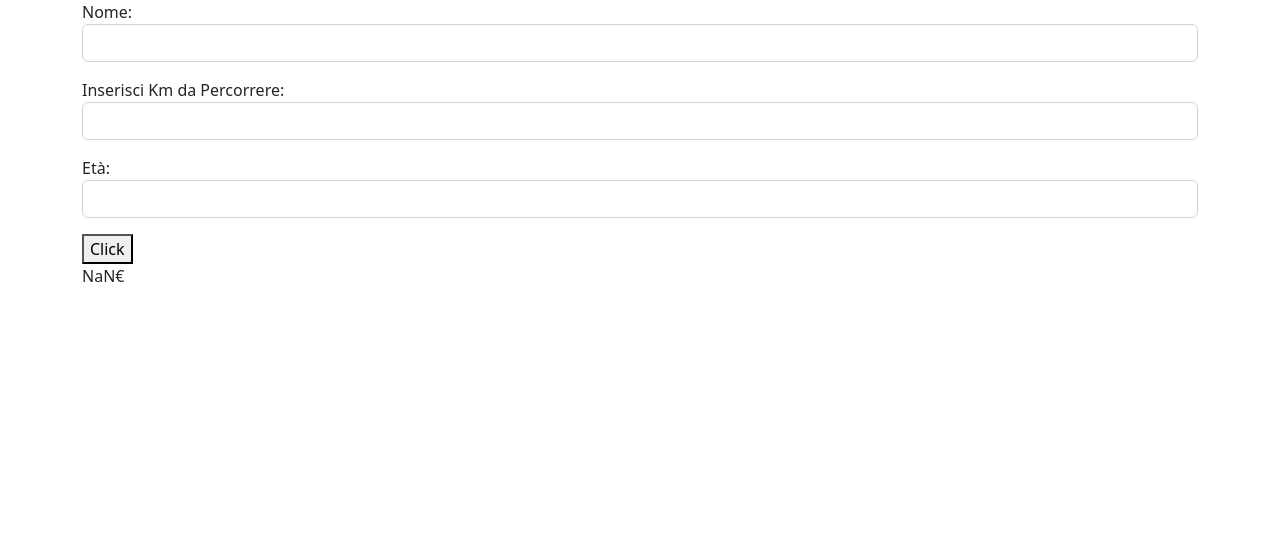
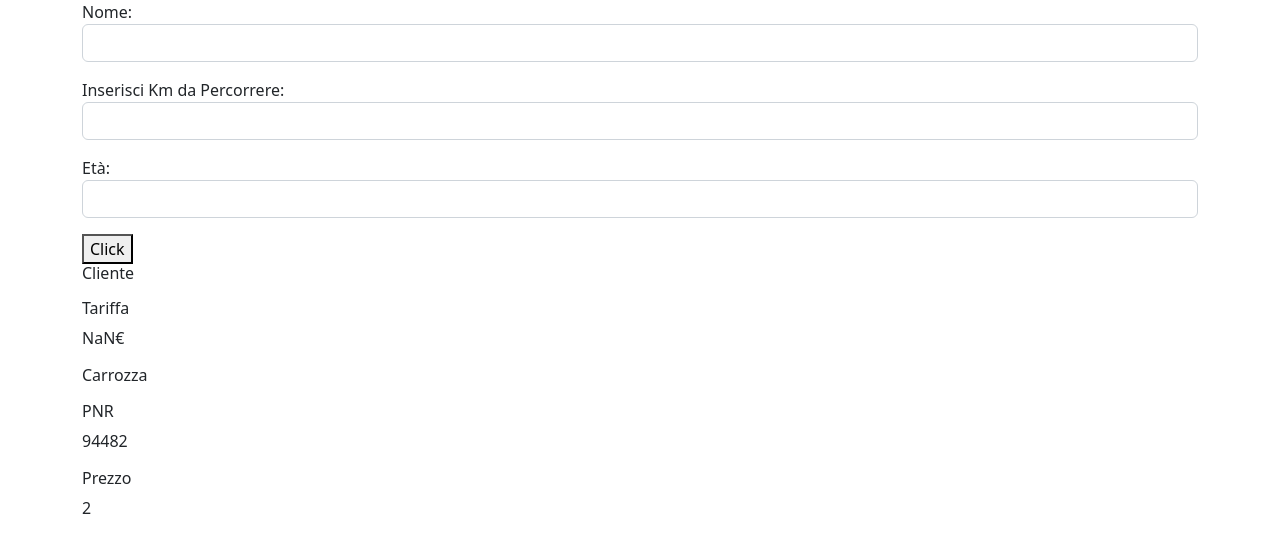
Before and after one commit to VictorGiuliano/js-biglietto-treno-form, a plain HTML site: page index.html in a window 1280 px wide. Both pictures are taken after a click on the button "Click". Drawn offline with nearby package versions, Linux system fonts and the light colour scheme.

Commit message:
Add html

```diff
--- a/index.html
+++ b/index.html
@@ -23,8 +23,16 @@
         </div>
     <button id="button" type="button">Click</button>
 
+    <h6>Cliente</h6>
+    <p id="proprity"></p>
+    <h6>Tariffa</h6>
     <p id="cost"></p>
-    <p id="proprity"></p>
+    <h6>Carrozza</h6>
+    <p id="coach"></p>
+    <h6>PNR</h6>
+    <p id="pnr">94482</p>
+    <h6>Prezzo</h6>
+    <p id="price">2</p>
     </div>
 
     <script src="script.js"></script>
--- a/script.js
+++ b/script.js
@@ -40,6 +40,6 @@ let sconto = (costo * 20 ) /100;
         }
     }
         paragraph.innerText += costo.toFixed(2) + '€ ' ;
-        parag.innerText = Name;
+        parag.innerText = Name + '';
 
 });
```
